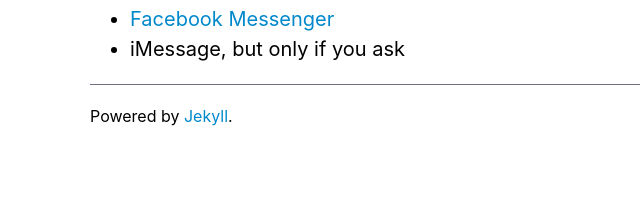
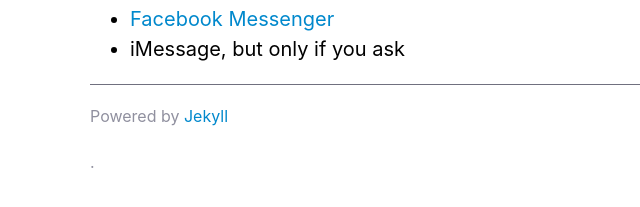
Before and after one commit to georgeperez/titanpointe.org, a Jekyll site: the page built from index.md, in a window 1280 px wide. Shown: the part 176-383 px from the top of the page, without its empty margins (230-870 px from the left). Built offline with Jekyll 4.4.1, drawn with Linux system fonts in a browser that asks for light colours.

Commit message:
Let's see if this fixes the CSS

```diff
--- a/_layouts/default.html
+++ b/_layouts/default.html
@@ -4,7 +4,7 @@
     <meta charset="utf-8">
     <title>{{ page.title }}</title>
 	  <!-- link to main stylesheet -->
-	  <link rel="stylesheet" type="text/css" href="assets/css/style.css">
+	  <link rel="stylesheet" type="text/css" href="/assets/css/style.css">
   </head>
   <body>
     <nav>
@@ -21,7 +21,7 @@
   </div><!-- /.container -->
   <footer>
     <ul>
-      <li><p>Powered by <a href="https://jekyllrb.com">Jekyll</a>.
+      <li><p>Powered by <a href="https://jekyllrb.com">Jekyll</a></p>.
     </footer>
   </body>
 </html>
--- a/assets/css/style.css
+++ b/assets/css/style.css
@@ -82,7 +82,8 @@
 }
 footer {
   border-top: 1px solid #70707f;
-  font-size: .8em
+  font-size: .8em;
+  color: #90909f
 }
 ul.posts {
   list-style: none
```
